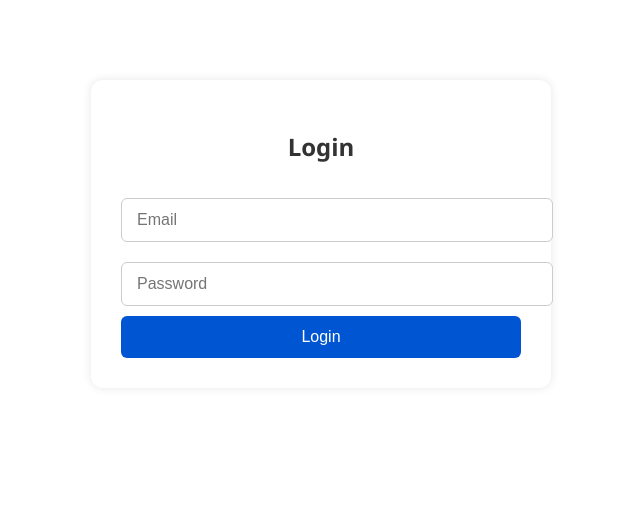
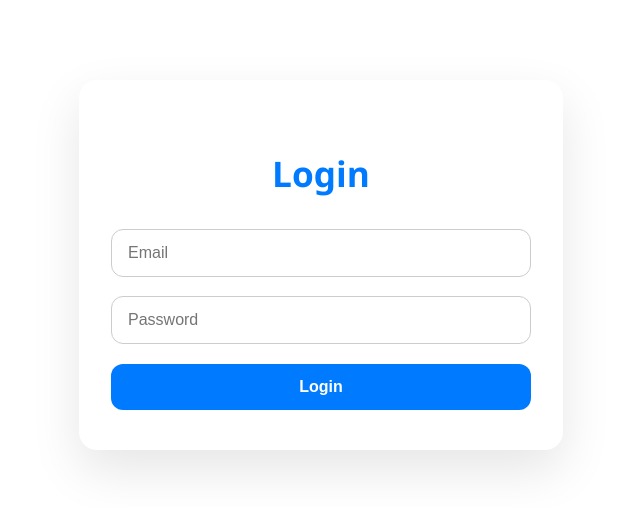
Before and after one commit to Abdul-Safai/AngularApp2, an Angular app in the folder angularapp/: page /login in a window 1280 px wide. Shown: the top 508 px of the page, without its empty margins (319-959 px from the left). Built offline with nearby package versions, Linux system fonts and the light colour scheme.

Commit message:
Added logout button

```diff
--- a/angularapp/src/app/pages/login/login.component.css
+++ b/angularapp/src/app/pages/login/login.component.css
@@ -1,46 +1,81 @@
+/* Login container with center alignment and soft shadows */
 .login-container {
- max-width: 400px;
+ max-width: 420px;
  margin: 80px auto;
- padding: 30px;
- background: #fff;
- border-radius: 12px;
- box-shadow: 0 0 10px rgba(0,0,0,0.1);
+ padding: 2.5rem 2rem;
+ background-color: #ffffff;
+ border-radius: 18px;
+ box-shadow: 0 20px 50px rgba(0, 0, 0, 0.1);
  font-family: 'Segoe UI', sans-serif;
+ text-align: center;
+ transition: all 0.3s ease-in-out;
 }
 
+/* Heading */
 .login-container h2 {
- text-align: center;
- margin-bottom: 25px;
- color: #333;
+ font-size: 2.2rem;
+ font-weight: 700;
+ color: #007bff;
+ margin-bottom: 2rem;
 }
 
-.login-container input {
- width: 100%;
- padding: 12px 15px;
- margin: 10px 0;
- border: 1px solid #ccc;
- border-radius: 6px;
- font-size: 16px;
+/* Error message */
+.error {
+ color: #dc3545;
+ font-size: 0.95rem;
+ margin-bottom: 1rem;
 }
 
-.login-container button {
- width: 100%;
- padding: 12px;
- background: #0056d2;
- color: white;
- font-size: 16px;
- border: none;
- border-radius: 6px;
- cursor: pointer;
- transition: background 0.3s ease;
+/* Form styling */
+form {
+ display: flex;
+ flex-direction: column;
+ gap: 1.2rem;
 }
 
-.login-container button:hover {
- background: #003f9e;
+/* Input styling */
+input[type="email"],
+input[type="password"] {
+ padding: 14px 16px;
+ font-size: 1rem;
+ border: 1px solid #ccc;
+ border-radius: 12px;
+ outline: none;
+ transition: border-color 0.3s;
 }
 
-.error {
- color: red;
- margin-bottom: 10px;
- text-align: center;
+input[type="email"]:focus,
+input[type="password"]:focus {
+ border-color: #007bff;
+ box-shadow: 0 0 0 3px rgba(0, 123, 255, 0.15);
 }
+
+/* Modern login button */
+button[type="submit"] {
+ padding: 14px;
+ background-color: #007bff;
+ color: white;
+ border: none;
+ border-radius: 12px;
+ font-size: 1rem;
+ font-weight: bold;
+ cursor: pointer;
+ transition: background-color 0.3s ease;
+}
+
+button[type="submit"]:hover {
+ background-color: #0056b3;
+}
+
+/* Responsive tweaks */
+@media (max-width: 500px) {
+ .login-container {
+   margin: 40px 20px;
+   padding: 2rem 1.5rem;
+ }
+
+ button[type="submit"] {
+   font-size: 0.95rem;
+   padding: 12px;
+ }
+}
--- a/angularapp/src/app/pages/login/login.component.html
+++ b/angularapp/src/app/pages/login/login.component.html
@@ -1,12 +1,11 @@
-<!-- login.component.html -->
 <div class="login-container">
  <h2>Login</h2>
 
  <p class="error" *ngIf="errorMessage">{{ errorMessage }}</p>
 
- <input type="email" [(ngModel)]="email" placeholder="Email" required />
- <input type="password" [(ngModel)]="password" placeholder="Password" required />
-
- <!-- ✅ Use click event instead of form -->
- <button type="button" (click)="login()">Login</button>
+ <form (ngSubmit)="login()">
+   <input type="email" [(ngModel)]="email" name="email" placeholder="Email" required />
+   <input type="password" [(ngModel)]="password" name="password" placeholder="Password" required />
+   <button type="submit">Login</button>
+ </form>
 </div>
--- a/angularapp/src/app/reservation-list/reservation-list.component.css
+++ b/angularapp/src/app/reservation-list/reservation-list.component.css
@@ -312,3 +312,20 @@
     opacity: 1;
   }
 }
+.logout-button {
+  background-color: #6c63ff;
+  color: #fff;
+  padding: 10px 18px;
+  border: none;
+  border-radius: 8px;
+  font-size: 1rem;
+  font-weight: 600;
+  cursor: pointer;
+  transition: background-color 0.3s ease, transform 0.2s ease;
+  box-shadow: 0 4px 10px rgba(108, 99, 255, 0.25);
+}
+
+.logout-button:hover {
+  background-color: #5548f3;
+  transform: translateY(-2px);
+}
--- a/angularapp/src/app/reservation-list/reservation-list.component.html
+++ b/angularapp/src/app/reservation-list/reservation-list.component.html
@@ -1,10 +1,11 @@
 <section class="reservation-container">
   <h2 class="reservation-heading">Reservations</h2>
 
-  <!-- Top Bar for About + Add -->
+  <!-- Top Bar for About + Add + Logout -->
   <div class="top-bar">
     <button class="about-button" routerLink="/about-us">About Us</button>
     <button class="add-reservation-btn" [routerLink]="['/add-reservation']">+ Add Reservation</button>
+    <button class="logout-button" (click)="logout()">Logout</button>
   </div>
 
   <!-- Filter Bar -->
@@ -74,14 +75,3 @@
     </div>
   </div>
 </section>
-
-<div *ngIf="showConfirm" class="confirm-overlay">
-  <div class="confirm-modal">
-    <h3 class="modal-title">Cancel Reservation</h3>
-    <p class="modal-message">Are you sure you want to cancel this reservation?</p>
-    <div class="modal-actions">
-      <button class="btn btn-cancel" (click)="cancelConfirm()">No</button>
-      <button class="btn btn-confirm" (click)="confirmCancel()">Yes, Cancel</button>
-    </div>
-  </div>
-</div>
--- a/angularapp/src/app/reservation-list/reservation-list.component.ts
+++ b/angularapp/src/app/reservation-list/reservation-list.component.ts
@@ -1,7 +1,7 @@
 import { Component, OnInit } from '@angular/core';
 import { CommonModule } from '@angular/common';
 import { FormsModule } from '@angular/forms';
-import { RouterModule } from '@angular/router';
+import { RouterModule, Router } from '@angular/router';
 import { ReservationService } from '../reservation.service';
 import { Reservation } from '../reservation';
 
@@ -20,7 +20,10 @@ export class ReservationListComponent implements OnInit {
   showConfirm = false;
   reservationIdToCancel: number | null = null;
 
-  constructor(private reservationService: ReservationService) {}
+  constructor(
+    private reservationService: ReservationService,
+    private router: Router
+  ) {}
 
   ngOnInit(): void {
     this.loadReservations();
@@ -64,13 +67,11 @@ export class ReservationListComponent implements OnInit {
     event.target.src = 'assets/images/placeholder.png';
   }
 
-  // ✅ Called when cancel button is clicked
   openConfirm(id: number): void {
     this.reservationIdToCancel = id;
     this.showConfirm = true;
   }
 
-  // ✅ Confirms the cancellation
   confirmCancel(): void {
     if (this.reservationIdToCancel !== null) {
       this.reservationService.deleteReservationById(this.reservationIdToCancel).subscribe({
@@ -87,9 +88,13 @@ export class ReservationListComponent implements OnInit {
     }
   }
 
-  // ✅ Cancel button inside modal
   cancelConfirm(): void {
     this.reservationIdToCancel = null;
     this.showConfirm = false;
   }
+
+  logout(): void {
+    sessionStorage.clear();
+    this.router.navigate(['/login']);
+  }
 }
```
